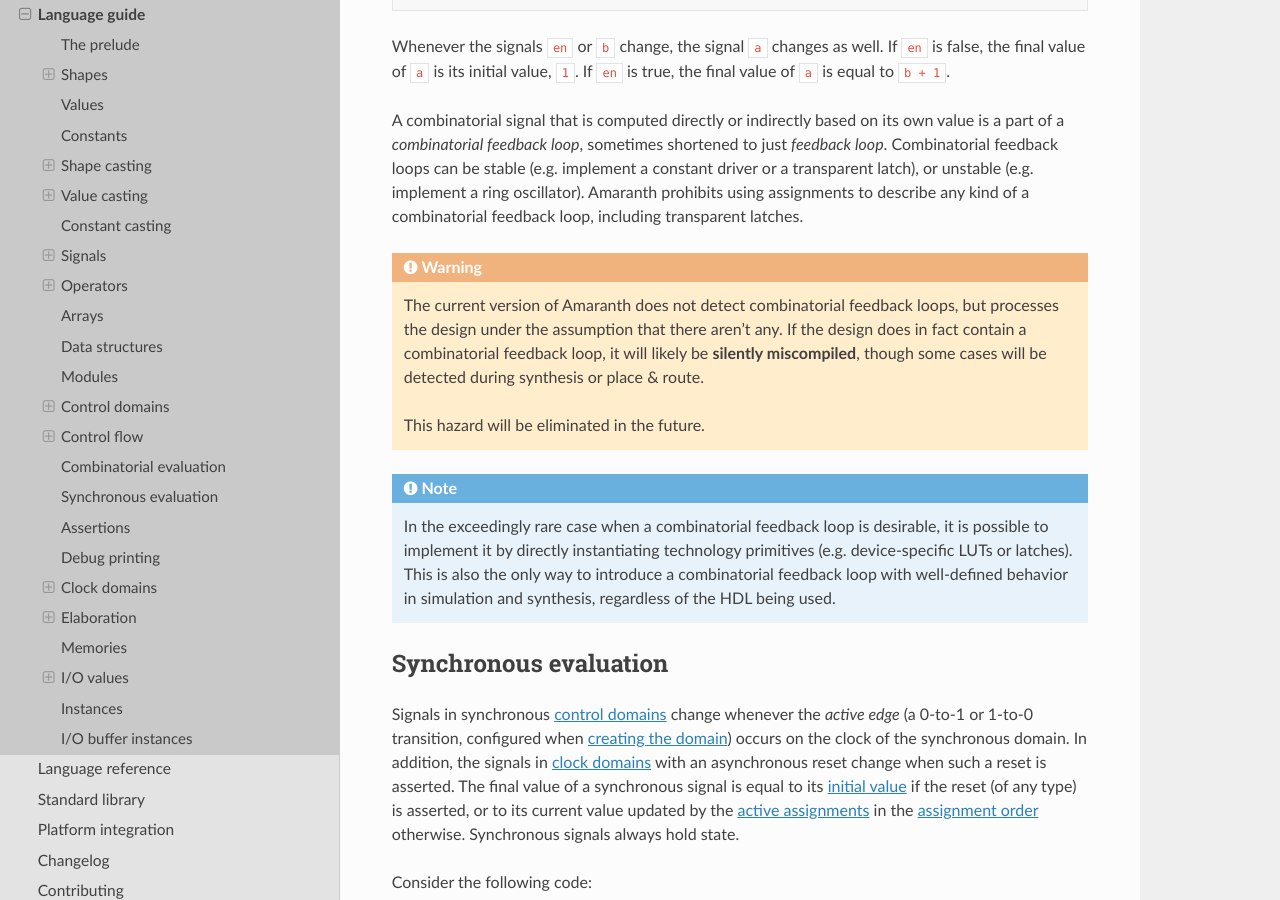
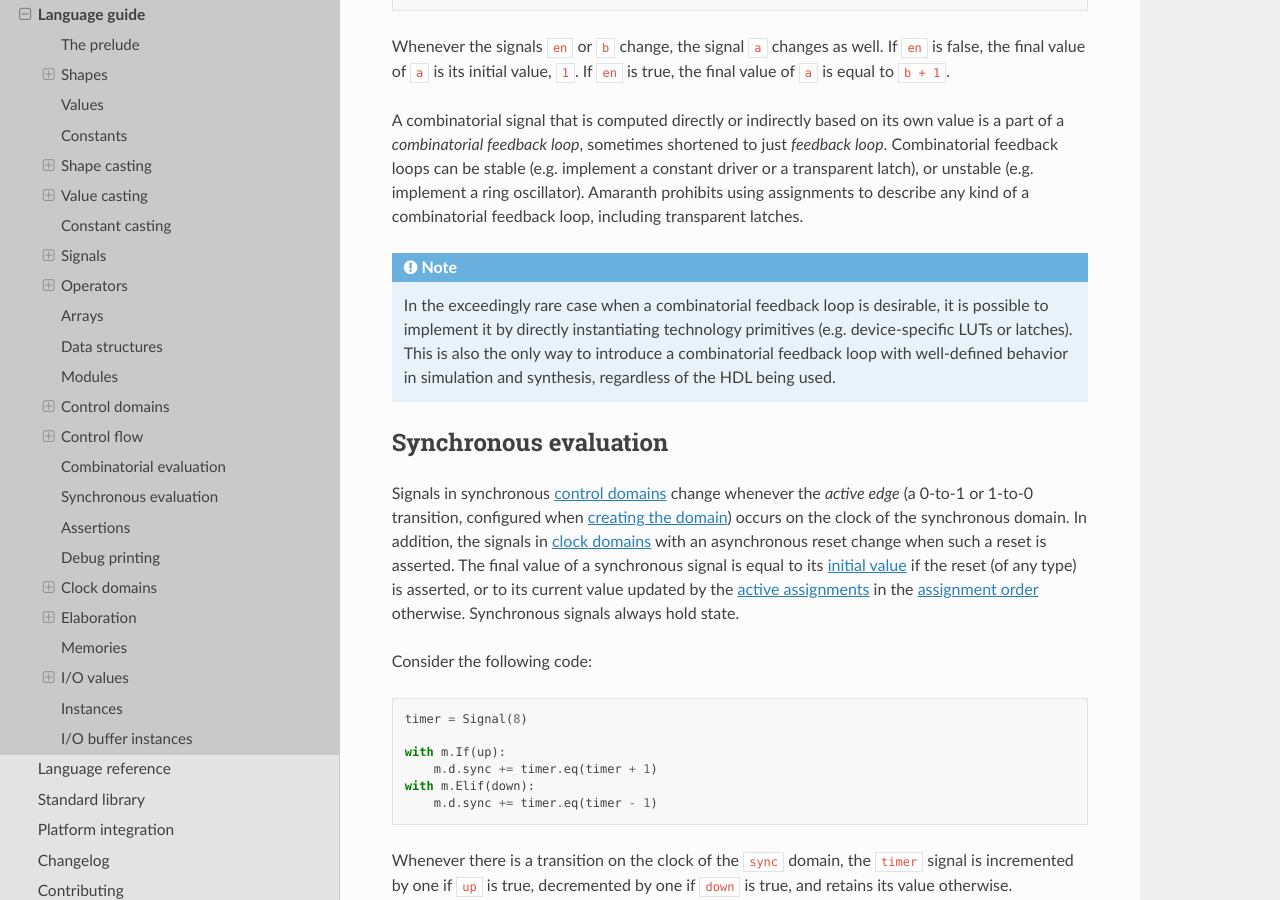
Before and after one commit to amaranth-lang/amaranth, a Sphinx documentation site: the page built from docs/guide.rst, in a window 1280 px wide and 900 px high, scrolled down 26540 px. Built offline with Sphinx 7.4.7 and the Read the Docs theme 2.0.0, drawn with Linux system fonts in a browser that asks for light colours; pages that are not in the unit, such as notebooks, are missing from menus; the version number could not be read and is left out.

Commit message:
docs/guide: remove warning about lack of combinational loop detection.

```diff
--- a/docs/guide.rst
+++ b/docs/guide.rst
@@ -1250,14 +1250,6 @@ Whenever the signals ``en`` or ``b`` change, the signal ``a`` changes as well. I
 
 A combinatorial signal that is computed directly or indirectly based on its own value is a part of a *combinatorial feedback loop*, sometimes shortened to just *feedback loop*. Combinatorial feedback loops can be stable (e.g. implement a constant driver or a transparent latch), or unstable (e.g. implement a ring oscillator). Amaranth prohibits using assignments to describe any kind of a combinatorial feedback loop, including transparent latches.
 
-.. warning::
-
-   The current version of Amaranth does not detect combinatorial feedback loops, but processes the design under the assumption that there aren't any. If the design does in fact contain a combinatorial feedback loop, it will likely be **silently miscompiled**, though some cases will be detected during synthesis or place & route.
-
-   This hazard will be eliminated in the future.
-
-.. TODO: fix this, either as a part of https://github.com/amaranth-lang/amaranth/issues/6 or on its own
-
 .. note::
 
    In the exceedingly rare case when a combinatorial feedback loop is desirable, it is possible to implement it by directly instantiating technology primitives (e.g. device-specific LUTs or latches). This is also the only way to introduce a combinatorial feedback loop with well-defined behavior in simulation and synthesis, regardless of the HDL being used.
```
